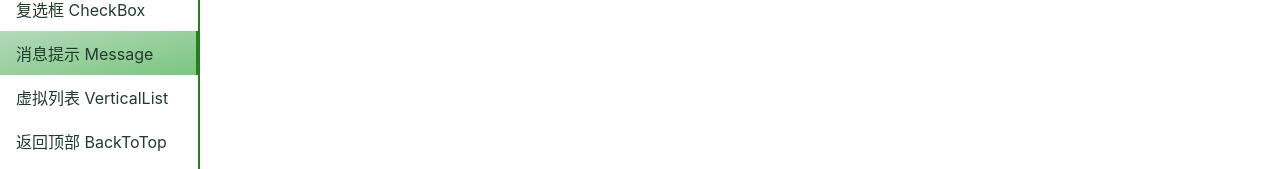
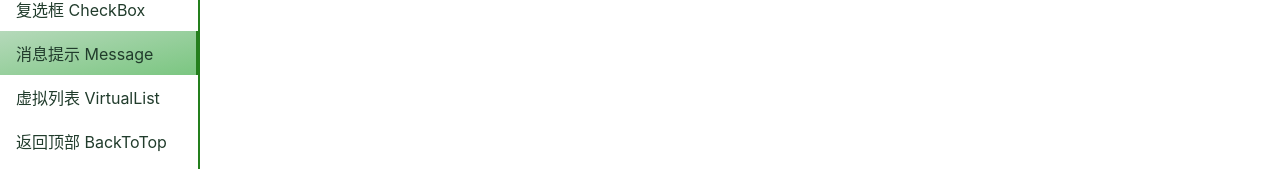
Before and after one commit to pcl66/lun-zi-UI, a Vue app: page /#/doc/message in a window 1280 px wide. Shown: the part 617-786 px from the top of the page. Built offline with nearby package versions, Linux system fonts and the light colour scheme; a small style sheet from the web is missing.

Commit message:
feat: 修改菜单文字说明

```diff
--- a/src/views/Doc.vue
+++ b/src/views/Doc.vue
@@ -13,6 +13,14 @@ onMounted(() => {
     }
   }
 })
+const props = withDefaults(
+  defineProps<{
+    title?: string
+  }>(),
+  {
+    title: '默认标题'
+  }
+)
 </script>
 
 <template>
@@ -62,7 +70,7 @@ onMounted(() => {
             <router-link to="/doc/message">消息提示 Message</router-link>
           </li>
           <li>
-            <router-link to="/doc/vertical-list">虚拟列表 VerticalList</router-link>
+            <router-link to="/doc/vertical-list">虚拟列表 VirtualList</router-link>
           </li>
           <li>
             <router-link to="/doc/to-top">返回顶部 BackToTop</router-link>
--- a/vite.config.ts
+++ b/vite.config.ts
@@ -5,6 +5,7 @@ import path from 'path'
 
 // https://vitejs.dev/config/
 export default defineConfig({
+  base: './',
   plugins: [vue(),
     vitePluginRaw({
       match: /\.vue$/,
```
